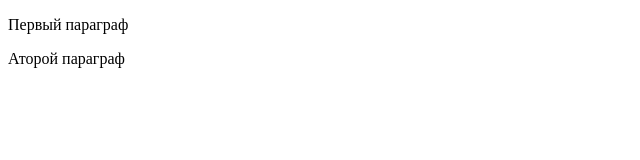
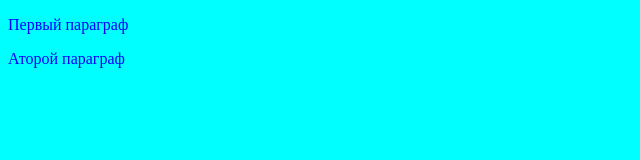
Before and after one commit to Matthew-dev-coder/training, a plain HTML site: page index.html in a window 1280 px wide. Shown: the whole page, without its empty margins (0-640 px from the left). Drawn offline with Linux system fonts and the light colour scheme.

Commit message:
created style.css

```diff
--- /dev/null
+++ b/css/style.css
@@ -0,0 +1,7 @@
+body{
+    background-color: aqua;
+}
+
+p{
+    color: blue;
+}
--- a/index.html
+++ b/index.html
@@ -3,6 +3,7 @@
 <head>
     <meta charset="UTF-8">
     <meta name="viewport" content="width=device-width, initial-scale=1.0">
+    <link rel="stylesheet" href="css/style.css">
     <title>new site</title>
 </head>
 <body>
```
